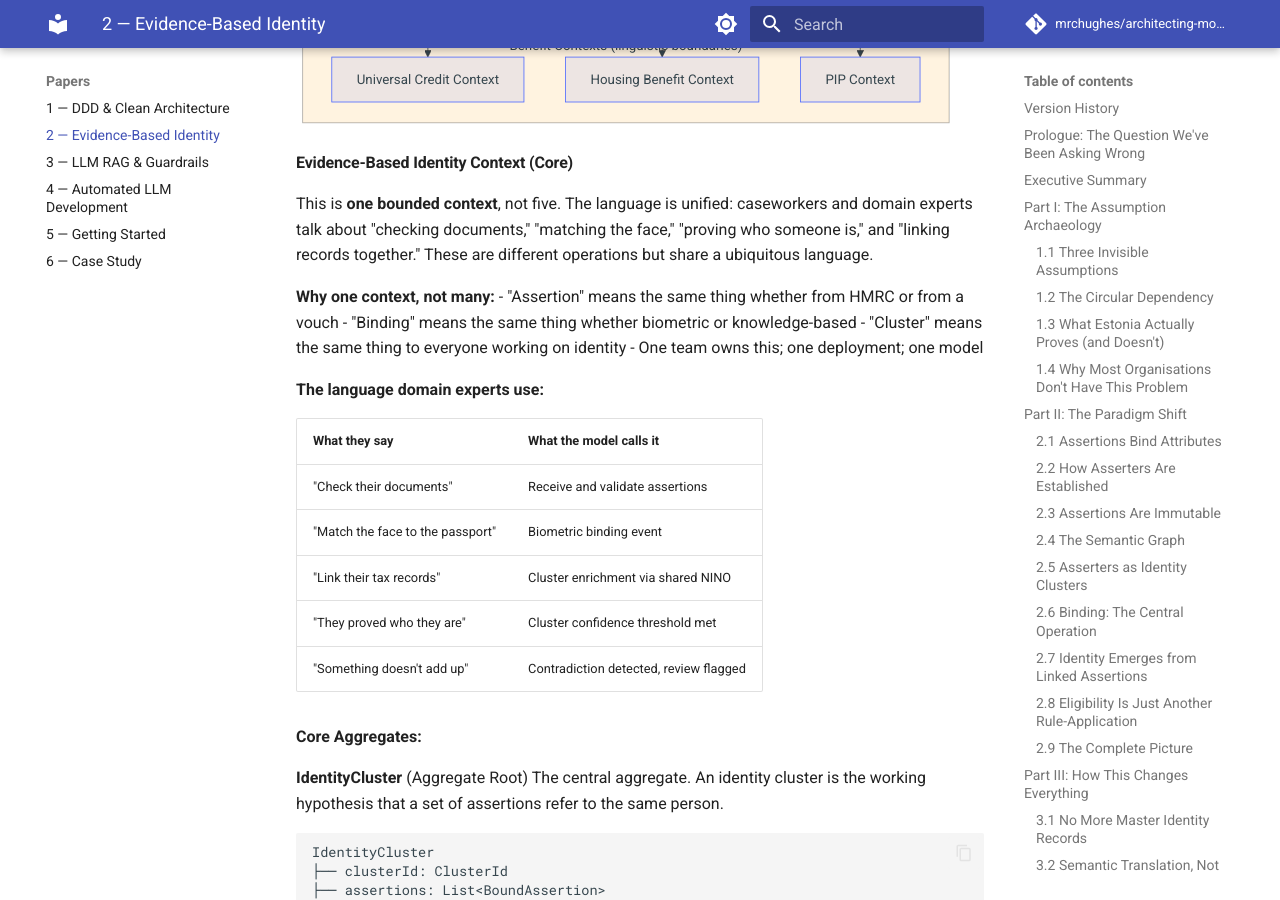
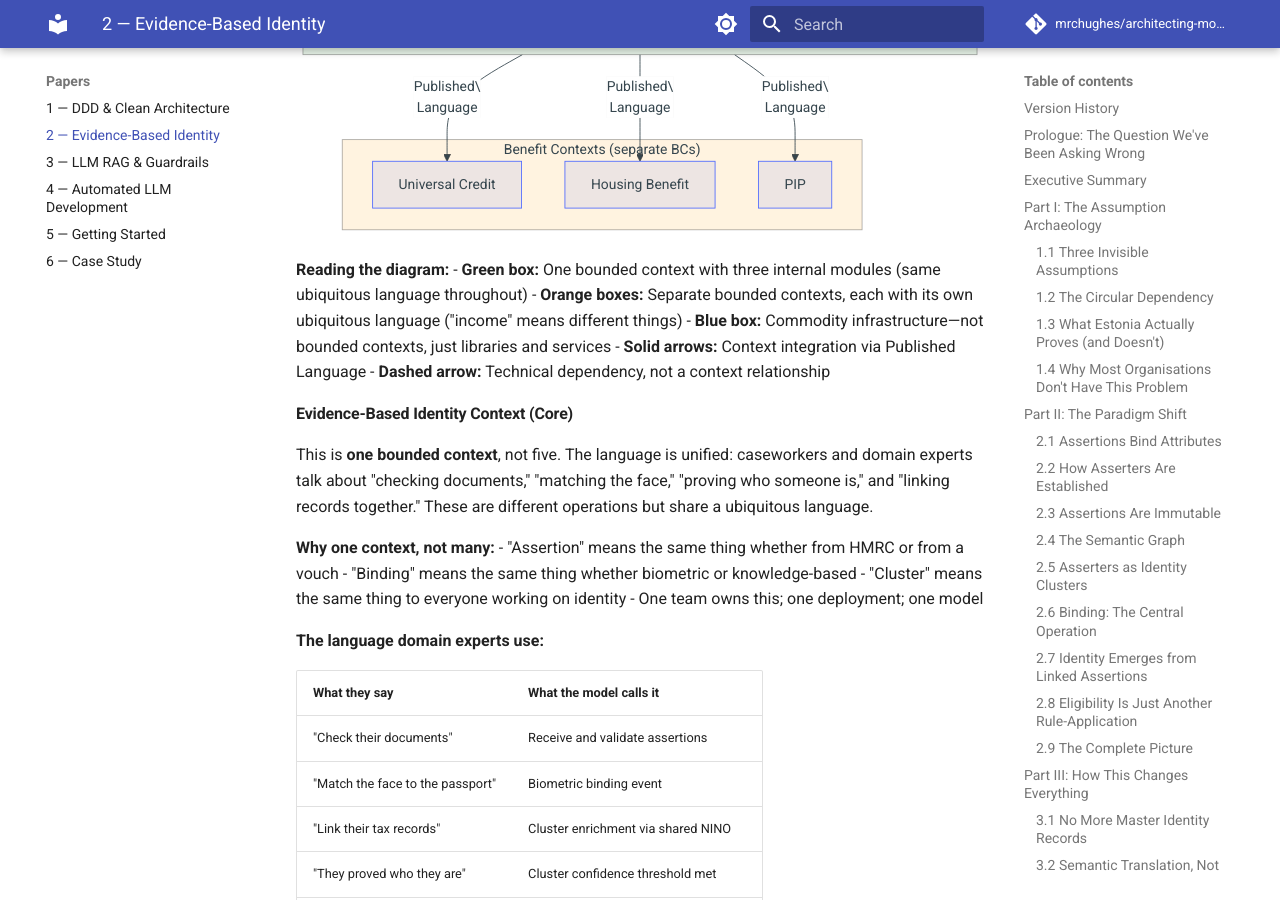
Before and after one commit to mrchughes/architecting-modern-government-services, an MkDocs documentation site: the page built from docs/Paper_2_Evidence_Based_Identity.md, in a window 1280 px wide and 900 px high, scrolled down 22020 px. Built offline with MkDocs 1.6.1 and Material for MkDocs 9.7.7, drawn with Linux system fonts in a browser that asks for light colours; comment, search, counter and statistics services are not loaded.

Commit message:
Paper 2 §4.2: Clarify diagram labels
- Core: '(one BC)' with internal '(module)' labels
- Benefits: '(separate BCs)' not '(linguistic boundaries)'
- Generic: '(NOT BCs)' explicit
- Added edge labels (Published Language vs SDK/API)
- Added legend explaining box colors and arrow types

````diff
--- a/docs/Paper_2_Evidence_Based_Identity.md
+++ b/docs/Paper_2_Evidence_Based_Identity.md
@@ -604,34 +604,41 @@
 
 ```mermaid
 flowchart TB
-    subgraph Core["Evidence-Based Identity Context"]
+    subgraph Core["Evidence-Based Identity Context (one BC)"]
         direction TB
-        EV["Evidence Gathering"]
-        CL["Cluster Management"]
-        BS["Binding Sessions"]
+        EV["Evidence Gathering\\n(module)"]
+        CL["Cluster Management\\n(module)"]
+        BS["Binding Sessions\\n(module)"]
     end
 
-    subgraph Benefits["Benefit Contexts (linguistic boundaries)"]
-        UC["Universal Credit Context"]
-        HB["Housing Benefit Context"]
-        PIP["PIP Context"]
+    subgraph Benefits["Benefit Contexts (separate BCs)"]
+        UC["Universal Credit"]
+        HB["Housing Benefit"]
+        PIP["PIP"]
     end
 
-    subgraph Generic["Generic Infrastructure"]
+    subgraph Generic["Generic Infrastructure (NOT BCs)"]
         DOC["Document Storage"]
         BIO["Biometric Services"]
         CRED["Credential Issuance"]
     end
 
-    Core --> UC
-    Core --> HB
-    Core --> PIP
-    Generic --> Core
+    Core -->|"Published\\nLanguage"| UC
+    Core -->|"Published\\nLanguage"| HB
+    Core -->|"Published\\nLanguage"| PIP
+    Generic -.->|"SDK/API"| Core
 
     style Core fill:#e8f5e9
     style Benefits fill:#fff3e0
     style Generic fill:#e3f2fd
 ```
+
+**Reading the diagram:**
+- **Green box:** One bounded context with three internal modules (same ubiquitous language throughout)
+- **Orange boxes:** Separate bounded contexts, each with its own ubiquitous language ("income" means different things)
+- **Blue box:** Commodity infrastructure—not bounded contexts, just libraries and services
+- **Solid arrows:** Context integration via Published Language
+- **Dashed arrow:** Technical dependency, not a context relationship
 
 #### Evidence-Based Identity Context (Core)
 
````
Also changed, not shown: Paper_2_Evidence_Based_Identity.md (+20 -13 lines).
